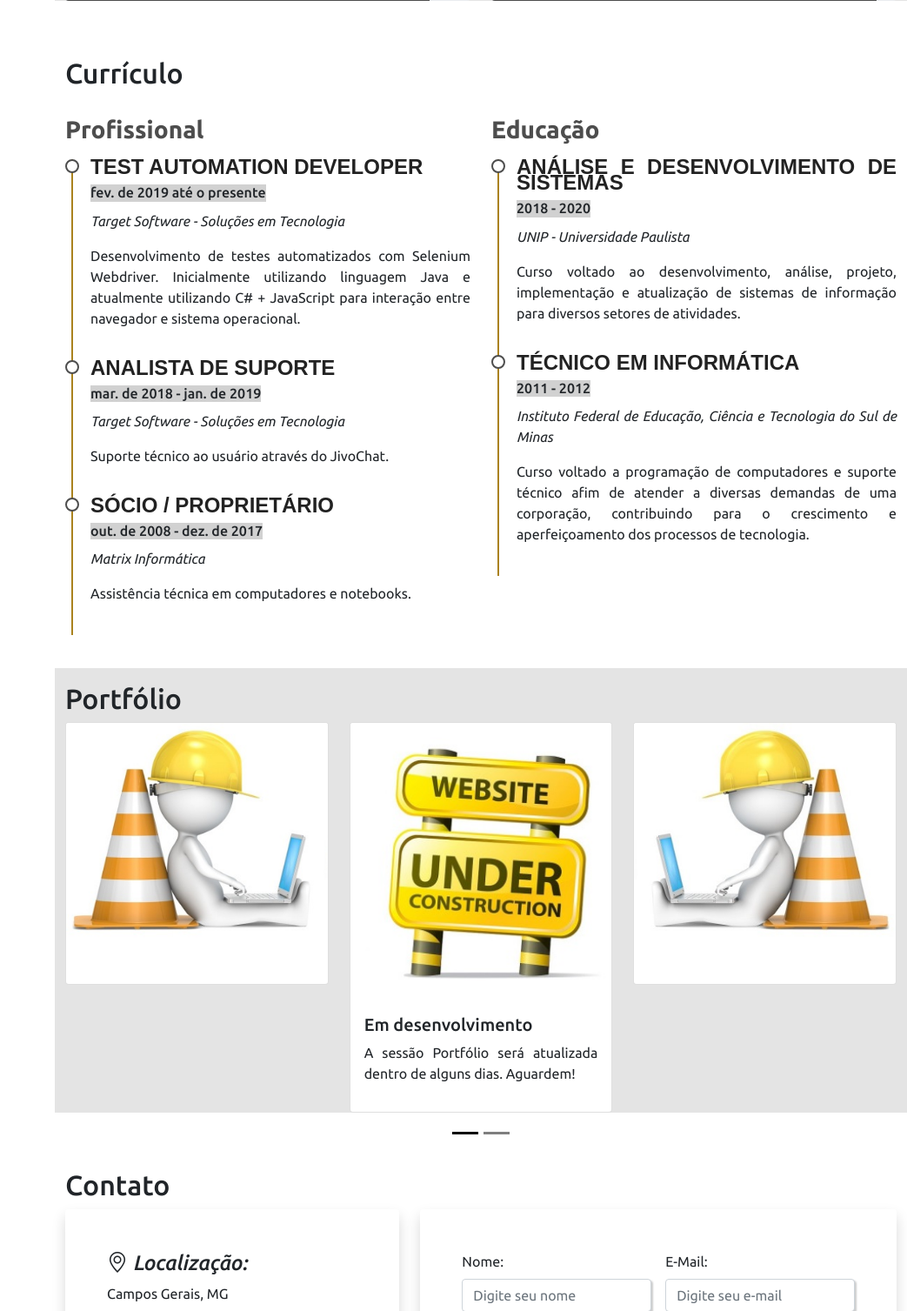
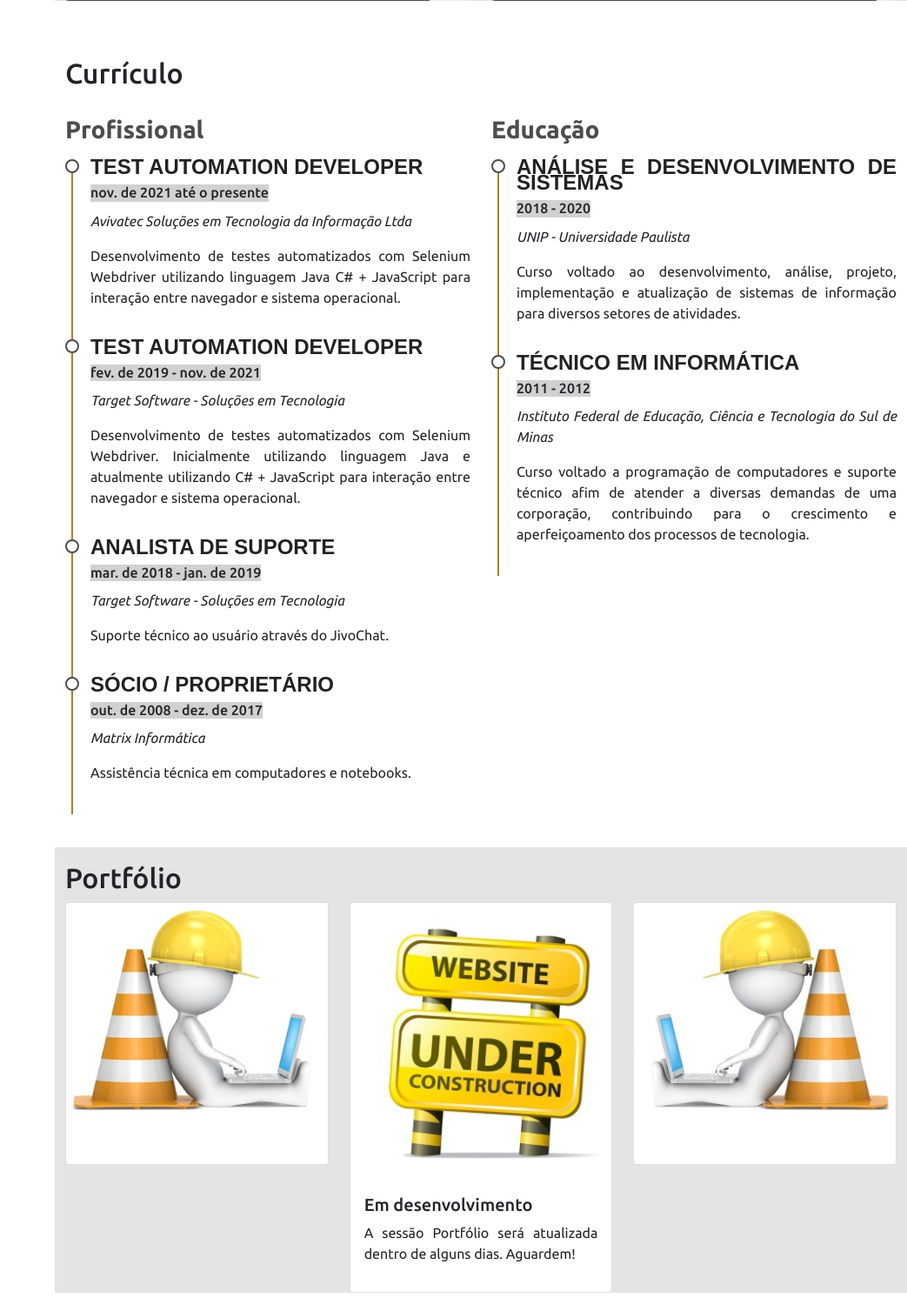
Before and after one commit to nascidoem77/Projeto-Portfolio, a Flask app: page / in a window 1280 px wide. Shown: the part 2255-3762 px from the top of the page at 87% size, without its empty margins (237-1280 px from the left). Run offline with Flask 2, Linux system fonts and the light colour scheme; some libraries are stand-ins or nearby versions.

Commit message:
Update index.html
Update job

```diff
--- a/templates/index.html
+++ b/templates/index.html
@@ -525,7 +525,17 @@
 
                 <div class="cv-item" data-anime="up">
                   <h4>Test Automation Developer</h4>
-                  <h6>fev. de 2019 até o presente</h6>
+                  <h6>nov. de 2021 até o presente</h6>
+                  <p><em>Avivatec Soluções em Tecnologia da Informação Ltda</em></p>
+                  <p>
+                    Desenvolvimento de testes automatizados com Selenium
+                    Webdriver utilizando linguagem Java C# + JavaScript para interação entre
+                    navegador e sistema operacional.
+                  </p>
+                </div>
+                <div class="cv-item" data-anime="up">
+                  <h4>Test Automation Developer</h4>
+                  <h6>fev. de 2019 - nov. de 2021</h6>
                   <p><em>Target Software - Soluções em Tecnologia</em></p>
                   <p>
                     Desenvolvimento de testes automatizados com Selenium
```
